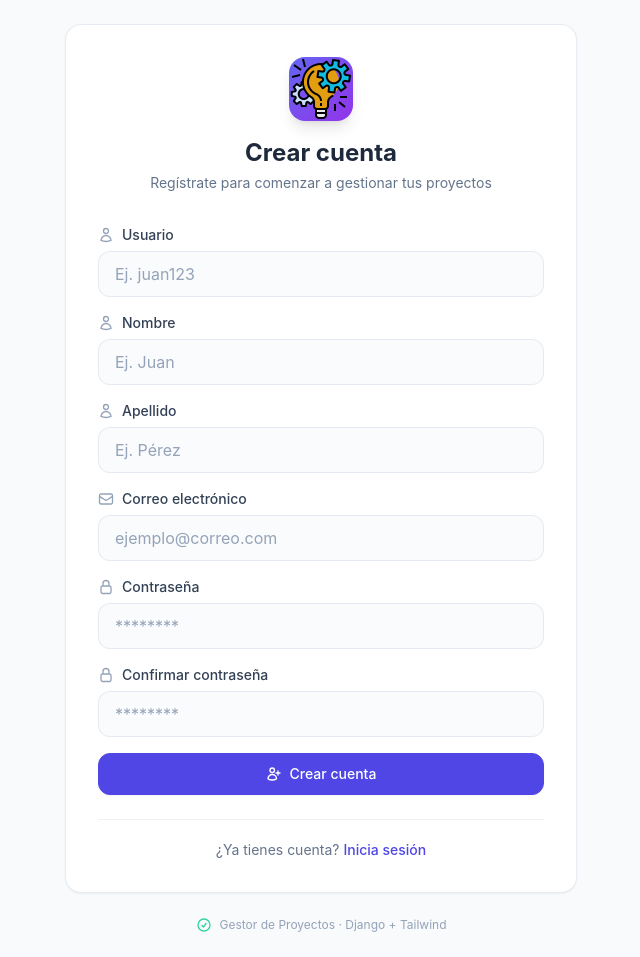
After one commit to AlejandraTB/gestor-proyectos-sena-2026, a Django app: page /registro/ in a window 1280 px wide. The commit adds this page. Shown: the whole page, without its empty margins (319-959 px from the left). Run offline with Django 5.2, Linux system fonts and the light colour scheme; some libraries are stand-ins or nearby versions.

Commit message:
Modulo registro de usuarios

```diff
--- /dev/null
+++ b/accounts/templates/registro.html
@@ -0,0 +1,276 @@
+{% load static %}
+<!DOCTYPE html>
+<html lang="es">
+<head>
+    <meta charset="UTF-8">
+    <meta name="viewport" content="width=device-width, initial-scale=1.0">
+    <title>Registro · Gestor de Proyectos</title>
+    <!-- Tailwind CSS v4 -->
+    <script src="https://cdn.tailwindcss.com"></script>
+    <style>
+        body {
+            font-family: 'Inter', -apple-system, BlinkMacSystemFont, 'Segoe UI', Roboto, sans-serif;
+            background-color: #f8fafc;
+        }
+        .register-card {
+            transition: box-shadow 0.15s ease, transform 0.1s ease;
+        }
+        .register-card:hover {
+            box-shadow: 0 8px 20px rgba(0,0,0,0.04), 0 2px 6px rgba(0,0,0,0.02);
+            transform: translateY(-1px);
+        }
+        input {
+            transition: border-color 0.15s, box-shadow 0.15s;
+        }
+        input:focus {
+            outline: none;
+            border-color: #6366f1;
+            box-shadow: 0 0 0 3px rgba(99, 102, 241, 0.1);
+        }
+        .btn-primary {
+            transition: all 0.15s ease;
+        }
+        .btn-primary:hover {
+            transform: translateY(-1px);
+        }
+        .btn-primary:active {
+            transform: translateY(0px);
+        }
+        .error-message {
+            animation: fadeIn 0.3s ease;
+        }
+        @keyframes fadeIn {
+            from { opacity: 0; transform: translateY(-5px); }
+            to { opacity: 1; transform: translateY(0); }
+        }
+        /* Iconos SVG inline de Tailwind 4 (Heroicons) */
+        .icon {
+            width: 1.25rem;
+            height: 1.25rem;
+            flex-shrink: 0;
+        }
+        .icon-sm {
+            width: 1rem;
+            height: 1rem;
+            flex-shrink: 0;
+        }
+    </style>
+</head>
+<body class="antialiased text-slate-700 min-h-screen flex items-center justify-center p-4 md:p-6">
+
+    <main class="w-full max-w-lg">
+        <!-- Tarjeta de registro -->
+        <div class="register-card bg-white border border-slate-200/80 rounded-2xl p-6 md:p-8 shadow-sm">
+
+            <!-- Logo y título -->
+            <div class="text-center mb-8">
+                <div class="w-16 h-16 bg-gradient-to-br from-indigo-500 to-purple-600 rounded-2xl flex items-center justify-center shadow-lg mx-auto mb-4">
+                    <img src="{% static 'img/logo.png' %}" alt="Logo">
+                </div>
+                <h1 class="text-2xl font-bold text-slate-800">Crear cuenta</h1>
+                <p class="text-sm text-slate-500 mt-1">Regístrate para comenzar a gestionar tus proyectos</p>
+            </div>
+
+            <!-- Formulario de registro -->
+            <form method="post" class="space-y-4">
+                {% csrf_token %}
+
+                <!-- Campo: Usuario -->
+                <div class="space-y-1.5">
+                    <label for="username" class="text-sm font-medium text-slate-700 flex items-center gap-2">
+                        <!-- Icono User (Heroicons) -->
+                        <svg class="icon-sm text-slate-400" fill="none" stroke="currentColor" stroke-width="2" viewBox="0 0 24 24" stroke-linecap="round" stroke-linejoin="round">
+                            <path d="M15.75 6a3.75 3.75 0 1 1-7.5 0 3.75 3.75 0 0 1 7.5 0ZM4.501 20.118a7.5 7.5 0 0 1 14.998 0A17.933 17.933 0 0 1 12 21.75c-2.676 0-5.216-.584-7.499-1.632Z" />
+                        </svg>
+                        Usuario
+                    </label>
+                    <input
+                        type="text"
+                        name="username"
+                        id="username"
+                        value="{{ form.username.value|default:'' }}"
+                        required
+                        placeholder="Ej. juan123"
+                        class="w-full px-4 py-2.5 bg-slate-50/70 border border-slate-200/80 rounded-xl text-slate-700 placeholder:text-slate-400 focus:border-indigo-500 focus:ring-2 focus:ring-indigo-500/20 transition-all"
+                    >
+                    {% if form.username.errors %}
+                        <div class="error-message text-xs text-rose-600 mt-1 flex items-center gap-1">
+                            <svg class="icon-sm" fill="none" stroke="currentColor" stroke-width="2" viewBox="0 0 24 24" stroke-linecap="round" stroke-linejoin="round">
+                                <path d="M12 9v3.75m9-.75a9 9 0 1 1-18 0 9 9 0 0 1 18 0Zm-9 3.75h.008v.008H12v-.008Z" />
+                            </svg>
+                            {{ form.username.errors }}
+                        </div>
+                    {% endif %}
+                </div>
+
+                <!-- Campo: Nombre -->
+                <div class="space-y-1.5">
+                    <label for="first_name" class="text-sm font-medium text-slate-700 flex items-center gap-2">
+                        <!-- Icono User (Heroicons) -->
+                        <svg class="icon-sm text-slate-400" fill="none" stroke="currentColor" stroke-width="2" viewBox="0 0 24 24" stroke-linecap="round" stroke-linejoin="round">
+                            <path d="M15.75 6a3.75 3.75 0 1 1-7.5 0 3.75 3.75 0 0 1 7.5 0ZM4.501 20.118a7.5 7.5 0 0 1 14.998 0A17.933 17.933 0 0 1 12 21.75c-2.676 0-5.216-.584-7.499-1.632Z" />
+                        </svg>
+                        Nombre
+                    </label>
+                    <input
+                        type="text"
+                        name="first_name"
+                        id="first_name"
+                        value="{{ form.first_name.value|default:'' }}"
+                        required
+                        placeholder="Ej. Juan"
+                        class="w-full px-4 py-2.5 bg-slate-50/70 border border-slate-200/80 rounded-xl text-slate-700 placeholder:text-slate-400 focus:border-indigo-500 focus:ring-2 focus:ring-indigo-500/20 transition-all"
+                    >
+                    {% if form.first_name.errors %}
+                        <div class="error-message text-xs text-rose-600 mt-1 flex items-center gap-1">
+                            <svg class="icon-sm" fill="none" stroke="currentColor" stroke-width="2" viewBox="0 0 24 24" stroke-linecap="round" stroke-linejoin="round">
+                                <path d="M12 9v3.75m9-.75a9 9 0 1 1-18 0 9 9 0 0 1 18 0Zm-9 3.75h.008v.008H12v-.008Z" />
+                            </svg>
+                            {{ form.first_name.errors }}
+                        </div>
+                    {% endif %}
+                </div>
+
+                <!-- Campo: Apellido -->
+                <div class="space-y-1.5">
+                    <label for="last_name" class="text-sm font-medium text-slate-700 flex items-center gap-2">
+                        <!-- Icono User (Heroicons) -->
+                        <svg class="icon-sm text-slate-400" fill="none" stroke="currentColor" stroke-width="2" viewBox="0 0 24 24" stroke-linecap="round" stroke-linejoin="round">
+                            <path d="M15.75 6a3.75 3.75 0 1 1-7.5 0 3.75 3.75 0 0 1 7.5 0ZM4.501 20.118a7.5 7.5 0 0 1 14.998 0A17.933 17.933 0 0 1 12 21.75c-2.676 0-5.216-.584-7.499-1.632Z" />
+                        </svg>
+                        Apellido
+                    </label>
+                    <input
+                        type="text"
+                        name="last_name"
+                        id="last_name"
+                        value="{{ form.last_name.value|default:'' }}"
+                        required
+                        placeholder="Ej. Pérez"
+                        class="w-full px-4 py-2.5 bg-slate-50/70 border border-slate-200/80 rounded-xl text-slate-700 placeholder:text-slate-400 focus:border-indigo-500 focus:ring-2 focus:ring-indigo-500/20 transition-all"
+                    >
+                    {% if form.last_name.errors %}
+                        <div class="error-message text-xs text-rose-600 mt-1 flex items-center gap-1">
+                            <svg class="icon-sm" fill="none" stroke="currentColor" stroke-width="2" viewBox="0 0 24 24" stroke-linecap="round" stroke-linejoin="round">
+                                <path d="M12 9v3.75m9-.75a9 9 0 1 1-18 0 9 9 0 0 1 18 0Zm-9 3.75h.008v.008H12v-.008Z" />
+                            </svg>
+                            {{ form.last_name.errors }}
+                        </div>
+                    {% endif %}
+                </div>
+
+                <!-- Campo: Email -->
+                <div class="space-y-1.5">
+                    <label for="email" class="text-sm font-medium text-slate-700 flex items-center gap-2">
+                        <!-- Icono Envelope (Heroicons) -->
+                        <svg class="icon-sm text-slate-400" fill="none" stroke="currentColor" stroke-width="2" viewBox="0 0 24 24" stroke-linecap="round" stroke-linejoin="round">
+                            <path d="M21.75 6.75v10.5a2.25 2.25 0 0 1-2.25 2.25h-15a2.25 2.25 0 0 1-2.25-2.25V6.75m19.5 0A2.25 2.25 0 0 0 19.5 4.5h-15a2.25 2.25 0 0 0-2.25 2.25m19.5 0v.243a2.25 2.25 0 0 1-1.07 1.916l-7.5 4.615a2.25 2.25 0 0 1-2.36 0L3.32 8.91a2.25 2.25 0 0 1-1.07-1.916V6.75" />
+                        </svg>
+                        Correo electrónico
+                    </label>
+                    <input
+                        type="email"
+                        name="email"
+                        id="email"
+                        value="{{ form.email.value|default:'' }}"
+                        required
+                        placeholder="ejemplo@correo.com"
+                        class="w-full px-4 py-2.5 bg-slate-50/70 border border-slate-200/80 rounded-xl text-slate-700 placeholder:text-slate-400 focus:border-indigo-500 focus:ring-2 focus:ring-indigo-500/20 transition-all"
+                    >
+                    {% if form.email.errors %}
+                        <div class="error-message text-xs text-rose-600 mt-1 flex items-center gap-1">
+                            <svg class="icon-sm" fill="none" stroke="currentColor" stroke-width="2" viewBox="0 0 24 24" stroke-linecap="round" stroke-linejoin="round">
+                                <path d="M12 9v3.75m9-.75a9 9 0 1 1-18 0 9 9 0 0 1 18 0Zm-9 3.75h.008v.008H12v-.008Z" />
+                            </svg>
+                            {{ form.email.errors }}
+                        </div>
+                    {% endif %}
+                </div>
+
+                <!-- Campo: Contraseña -->
+                <div class="space-y-1.5">
+                    <label for="password1" class="text-sm font-medium text-slate-700 flex items-center gap-2">
+                        <!-- Icono Lock Closed (Heroicons) -->
+                        <svg class="icon-sm text-slate-400" fill="none" stroke="currentColor" stroke-width="2" viewBox="0 0 24 24" stroke-linecap="round" stroke-linejoin="round">
+                            <path d="M16.5 10.5V6.75a4.5 4.5 0 1 0-9 0v3.75m-.75 11.25h10.5a2.25 2.25 0 0 0 2.25-2.25v-6.75a2.25 2.25 0 0 0-2.25-2.25H6.75a2.25 2.25 0 0 0-2.25 2.25v6.75a2.25 2.25 0 0 0 2.25 2.25Z" />
+                        </svg>
+                        Contraseña
+                    </label>
+                    <input
+                        type="password"
+                        name="password1"
+                        id="password1"
+                        required
+                        placeholder="********"
+                        class="w-full px-4 py-2.5 bg-slate-50/70 border border-slate-200/80 rounded-xl text-slate-700 placeholder:text-slate-400 focus:border-indigo-500 focus:ring-2 focus:ring-indigo-500/20 transition-all"
+                    >
+                    {% if form.password1.errors %}
+                        <div class="error-message text-xs text-rose-600 mt-1 flex items-center gap-1">
+                            <svg class="icon-sm" fill="none" stroke="currentColor" stroke-width="2" viewBox="0 0 24 24" stroke-linecap="round" stroke-linejoin="round">
+                                <path d="M12 9v3.75m9-.75a9 9 0 1 1-18 0 9 9 0 0 1 18 0Zm-9 3.75h.008v.008H12v-.008Z" />
+                            </svg>
+                            {{ form.password1.errors }}
+                        </div>
+                    {% endif %}
+                </div>
+
+                <!-- Campo: Confirmar contraseña -->
+                <div class="space-y-1.5">
+                    <label for="password2" class="text-sm font-medium text-slate-700 flex items-center gap-2">
+                        <!-- Icono Lock Closed (Heroicons) -->
+                        <svg class="icon-sm text-slate-400" fill="none" stroke="currentColor" stroke-width="2" viewBox="0 0 24 24" stroke-linecap="round" stroke-linejoin="round">
+                            <path d="M16.5 10.5V6.75a4.5 4.5 0 1 0-9 0v3.75m-.75 11.25h10.5a2.25 2.25 0 0 0 2.25-2.25v-6.75a2.25 2.25 0 0 0-2.25-2.25H6.75a2.25 2.25 0 0 0-2.25 2.25v6.75a2.25 2.25 0 0 0 2.25 2.25Z" />
+                        </svg>
+                        Confirmar contraseña
+                    </label>
+                    <input
+                        type="password"
+                        name="password2"
+                        id="password2"
+                        required
+                        placeholder="********"
+                        class="w-full px-4 py-2.5 bg-slate-50/70 border border-slate-200/80 rounded-xl text-slate-700 placeholder:text-slate-400 focus:border-indigo-500 focus:ring-2 focus:ring-indigo-500/20 transition-all"
+                    >
+                    {% if form.password2.errors %}
+                        <div class="error-message text-xs text-rose-600 mt-1 flex items-center gap-1">
+                            <svg class="icon-sm" fill="none" stroke="currentColor" stroke-width="2" viewBox="0 0 24 24" stroke-linecap="round" stroke-linejoin="round">
+                                <path d="M12 9v3.75m9-.75a9 9 0 1 1-18 0 9 9 0 0 1 18 0Zm-9 3.75h.008v.008H12v-.008Z" />
+                            </svg>
+                            {{ form.password2.errors }}
+                        </div>
+                    {% endif %}
+                </div>
+
+                <!-- Botón de submit -->
+                <button type="submit"
+                        class="btn-primary w-full inline-flex items-center justify-center gap-2 px-6 py-2.5 bg-indigo-600 text-white text-sm font-medium rounded-xl border border-indigo-600 hover:bg-indigo-700 hover:border-indigo-700 transition-all duration-150 shadow-sm hover:shadow mt-2">
+                    <!-- Icono User Plus (Heroicons) -->
+                    <svg class="icon-sm" fill="none" stroke="currentColor" stroke-width="2" viewBox="0 0 24 24" stroke-linecap="round" stroke-linejoin="round">
+                        <path d="M18 7.5v3m0 0v3m0-3h3m-3 0h-3m-2.25-4.125a3.375 3.375 0 1 1-6.75 0 3.375 3.375 0 0 1 6.75 0ZM3 19.235v-.11a6.375 6.375 0 0 1 12.75 0v.109A12.318 12.318 0 0 1 9.374 21c-2.331 0-4.512-.645-6.374-1.766Z" />
+                    </svg>
+                    Crear cuenta
+                </button>
+            </form>
+
+            <!-- Enlace a login -->
+            <div class="mt-6 text-center text-sm text-slate-500 border-t border-slate-200/60 pt-5">
+                ¿Ya tienes cuenta?
+                <a href="{% url 'login' %}" class="font-medium text-indigo-600 hover:text-indigo-700 hover:underline transition-colors">
+                    Inicia sesión
+                </a>
+            </div>
+        </div>
+
+        <!-- Pie de página sutil -->
+        <div class="mt-6 text-xs text-slate-400 text-center">
+            <span class="flex items-center justify-center gap-2">
+                <svg class="icon-sm text-emerald-400" fill="none" stroke="currentColor" stroke-width="2" viewBox="0 0 24 24" stroke-linecap="round" stroke-linejoin="round">
+                    <path d="M9 12.75 11.25 15 15 9.75M21 12a9 9 0 1 1-18 0 9 9 0 0 1 18 0Z" />
+                </svg>
+                Gestor de Proyectos · Django + Tailwind
+            </span>
+        </div>
+    </main>
+
+</body>
+</html>
--- a/accounts/urls.py
+++ b/accounts/urls.py
@@ -1,7 +1,9 @@
 from django.urls import path
 from django.contrib.auth import views as auth_views
+from . import views
 
 urlpatterns = [
   path('login/', auth_views.LoginView.as_view(template_name='login.html'), name='login'),
   path('logout/', auth_views.LogoutView.as_view(), name='logout'),
+  path('registro/', views.registro, name='registro'),
 ]
--- a/accounts/views.py
+++ b/accounts/views.py
@@ -1,11 +1,15 @@
-from django.shortcuts import render
+from django.shortcuts import render, redirect
 from django.contrib.auth.forms import UserCreationForm
 from django.contrib.auth import login
 
 def registro(request):
     if request.method == 'POST':
-        #Guardar user
-        pass
+        form = UserCreationForm(request.POST)
+        if form.is_valid():
+            user= form.save()
+            login(request, user)
+            return redirect('home')
     else:
         form = UserCreationForm()
-        return render(request, 'registro.html', {'form': form})
+
+    return render(request, 'registro.html', {'form': form})
--- a/core/settings.py
+++ b/core/settings.py
@@ -94,9 +94,9 @@ AUTH_PASSWORD_VALIDATORS = [
 # Internationalization
 # https://docs.djangoproject.com/en/5.2/topics/i18n/
 
-LANGUAGE_CODE = 'en-us'
+LANGUAGE_CODE = 'es'
 
-TIME_ZONE = 'UTC'
+TIME_ZONE = 'America/Bogota'
 
 USE_I18N = True
 
```
Also changed, not shown: accounts/templates/login.html (+102 -9 lines).
